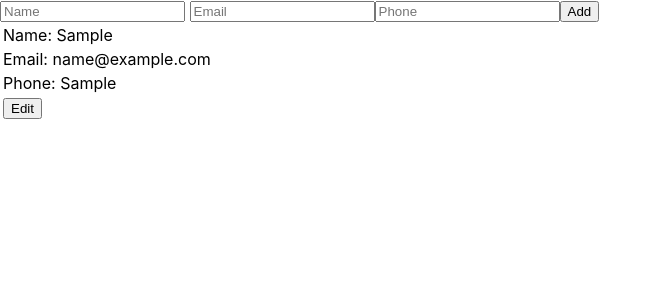
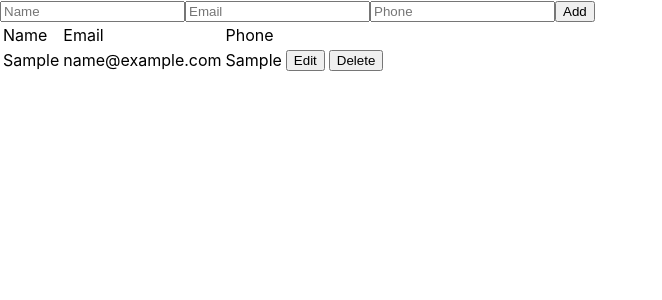
Before and after one commit to DuyTiger/reactJS, a React (Create React App) app in the folder demo/: page / in a window 1280 px wide. Both pictures are taken after typing "Sample", "name@example.com", "Sample" into the empty fields and a click on the button "Add". Shown: the top 300 px of the page, without its empty margins (0-662 px from the left). Built offline with nearby package versions, Linux system fonts and the light colour scheme.

Commit message:
Xoa, sreach

```diff
--- a/demo/package.json
+++ b/demo/package.json
@@ -8,7 +8,7 @@
     "@testing-library/user-event": "^13.5.0",
     "react": "^18.2.0",
     "react-dom": "^18.2.0",
-    "react-scripts": "5.0.1",
+    "react-scripts": "^5.0.1",
     "web-vitals": "^2.1.4"
   },
   "scripts": {
--- a/demo/src/App.js
+++ b/demo/src/App.js
@@ -1,8 +1,8 @@
-import Bai3 from './components/Bai3'
+import Bai4 from './components/Bai4'
 
 const App = () => {
   return (
-   <Bai3/>
+   <Bai4/>
   );
 }
 
--- a/demo/src/components/Bai3.js
+++ b/demo/src/components/Bai3.js
@@ -44,8 +44,10 @@ const TableuserList = () => {
     return (
         <div>
             <div>
-                <input name='name' placeholder="Name" value={formData.name} onChange={onChange} />                 <input name='email' placeholder="Email" value={formData.email} onChange={onChange} />
+                <input name='name' placeholder="Name" value={formData.name} onChange={onChange} />
+                <input name='email' placeholder="Email" value={formData.email} onChange={onChange} />
                 <input name='phone' placeholder="Phone" value={formData.phone} onChange={onChange} />
+
                 <button onClick={onClick}>{formData.id ? 'Edit' : 'Add'}</button>
             </div>
             {userList.map((item) => {
--- /dev/null
+++ b/demo/src/components/Bai4.js
@@ -0,0 +1,76 @@
+import React from "react";
+import { useState, useEffect } from "react";
+import TableUserList from "./TableUserList";
+import FormUser from "./FormUser";
+
+const DEFAULT_USER = { name: "", email: "", phone: "" };
+const Bai4 = () => {
+  const [userList, setUserList] = useState([]);
+  const [formData, setformData] = useState([DEFAULT_USER]);
+  const [keyword, setkeyworrd] = useState("");
+  const [searchUserList, setSearchUserList] = useState([]);
+
+
+//   useEffect(() => {
+//     if (keyword !== ''){
+//         const newUserList = userList.filter((item) => {
+//             return item.name === keyword
+//         })
+//         setSearchUserList(newUserList)
+//     }
+//     else {
+//         setSearchUserList(userList)
+//     }
+//   })
+
+  const onClick = () => {
+    if (formData.id) {
+      const newUserList = userList.map((item) => {
+        if (item.id === formData.id) {
+          return formData;
+        }
+        return item;
+      });
+      setUserList(newUserList);
+    } else {
+      setUserList([
+        ...userList,
+        {
+          id: Math.random(),
+          ...formData,
+        },
+      ]);
+    }
+
+    setformData(DEFAULT_USER);
+  };
+
+  const onEdit = (item) => {
+    setformData(item);
+  };
+  const onDelete = (item) => {
+    const newUserList = userList.filter((user) => {
+      return user.id !== item.id;
+    });
+    setUserList(newUserList);
+  };
+
+//   const onSearch = (e) => {
+//     setkeyworrd(e.target.value)
+//   };
+  return (
+    <div>
+      <FormUser
+        formData={formData}
+        setformData={setformData}
+        onClick={onClick}
+      />
+{/*
+      <input value={keyword} onChange={onSearch} /> */}
+
+      <TableUserList userList={userList} onEdit={onEdit} onDelete={onDelete} />
+    </div>
+  );
+};
+
+export default Bai4;
--- /dev/null
+++ b/demo/src/components/FormUser/index.js
@@ -0,0 +1,37 @@
+const FormUser = (props) => {
+  const onChange = (e) => {
+    const name = e.target.name;
+    const value = e.target.value;
+    props.setformData({
+      ...props.formData,
+      [name]: value,
+    });
+  };
+  return (
+    <div>
+      <div>
+        <input
+          name="name"
+          placeholder="Name"
+          value={props.formData.name}
+          onChange={onChange}
+        />
+        <input
+          name="email"
+          placeholder="Email"
+          value={props.formData.email}
+          onChange={onChange}
+        />
+        <input
+          name="phone"
+          placeholder="Phone"
+          value={props.formData.phone}
+          onChange={onChange}
+        />
+        <button onClick={props.onClick}>{props.formData.id ? "Edit" : "Add"}</button>
+      </div>
+    </div>
+  );
+};
+
+export default FormUser;
--- /dev/null
+++ b/demo/src/components/TableUserList/index.js
@@ -0,0 +1,40 @@
+const TableuserList = (props) => {
+    return (
+      <table border>
+        <tr>
+          <td>Name </td>
+          <td>Email</td>
+          <td>Phone</td>
+        </tr>
+        {props.userList.map((item) => {
+          return (
+            <tr>
+              <td>{item.name} </td>
+              <td>{item.email} </td>
+              <td>{item.phone} </td>
+              <td>
+                <button
+                  onClick={(e) => {
+                    props.onEdit(item);
+                  }}
+                >
+                  Edit
+                </button>
+              </td>
+              <td>
+                <button
+                  onClick={(e) => {
+                    props.onDelete(item);
+                  }}
+                >
+                  Delete
+                </button>
+              </td>
+            </tr>
+          );
+        })}
+      </table>
+    );
+  };
+
+  export default TableuserList;
```
Also changed, not shown: 1 other file (tests, documents, lock files or other folders).
